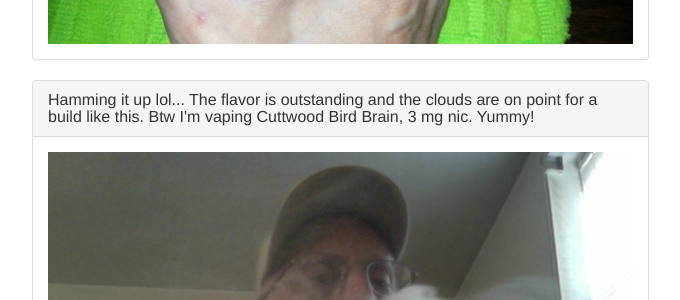
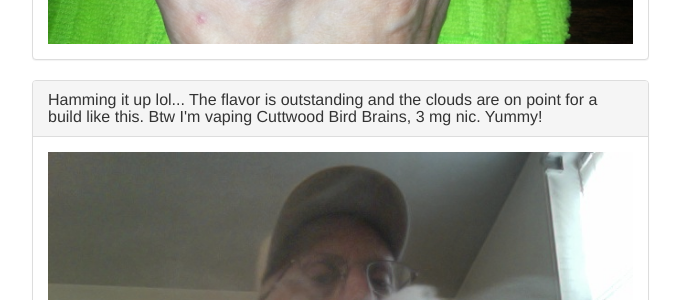
Before and after one commit to mistofeden/mistofeden.github.io, a Jekyll site: the page built from posts/myblog/_posts/2015-09-07-velocity-3.2ohm-build.markdown, in a window 1280 px wide and 900 px high, scrolled down 5360 px. Shown: the part 169-469 px from the top of the window, without its empty margins (138-818 px from the left). Built offline with Jekyll 4.4.1, drawn with Linux system fonts in a browser that asks for light colours; some of the changed text lies outside the part shown.

Commit message:
Corrected article text.

```diff
--- a/posts/myblog/_posts/2015-09-07-velocity-3.2ohm-build.markdown
+++ b/posts/myblog/_posts/2015-09-07-velocity-3.2ohm-build.markdown
@@ -108,7 +108,7 @@ Here are some pictures I took while I was buidling the Velocity:
 
 <div class="panel panel-default">
   <div class="panel-heading">
-    <h3 class="panel-title">Hamming it up lol... The flavor is outstanding and the clouds are on point for a build like this. Btw I'm vaping Cuttwood Bird Brain, 3 mg nic. Yummy!</h3>
+    <h3 class="panel-title">Hamming it up lol... The flavor is outstanding and the clouds are on point for a build like this. Btw I'm vaping Cuttwood Bird Brains, 3 mg nic. Yummy!</h3>
   </div>
   <div class="panel-body">
     <img class="img-responsive" src="{{ "/images/posts/11.jpg" | prepend: site.baseurl }}" alt="hamming it up for the camera lol"/>
```
Also changed, not shown: other parts of posts/myblog/_posts/2015-09-07-velocity-3.2ohm-build.markdown (+1 -1 lines).
